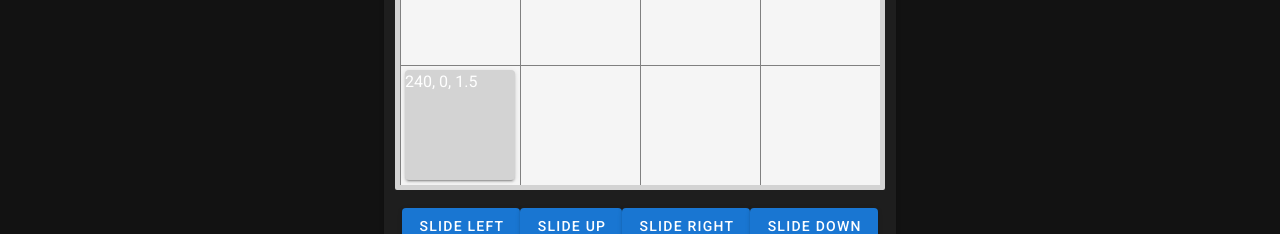
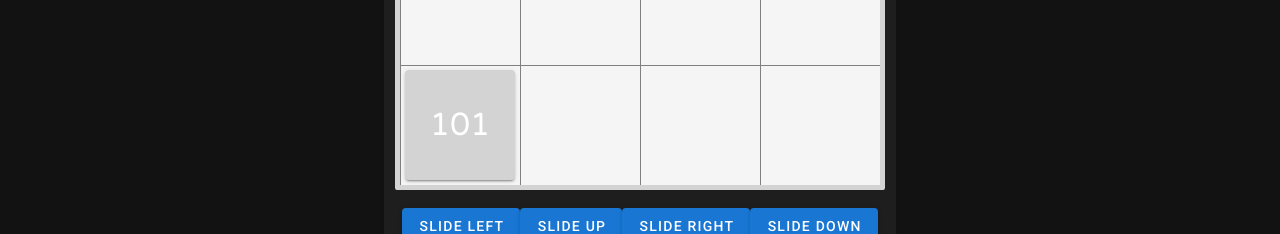
Before and after one commit to add-harris/2048-game, a Nuxt app: page / in a window 1280 px wide. Both pictures are taken after a click on the button "CREATE". Shown: the part 440-674 px from the top of the page. Built offline with nearby package versions, Linux system fonts and the light colour scheme.

Commit message:
config for google fonts added - Montserrat & Varela Round

```diff
--- /dev/null
+++ b/assets/main.css
@@ -0,0 +1,4 @@
+body {
+  font-family: 'Montserrat', sans-serif;
+  font-family: 'Varela Round', sans-serif;
+}
--- a/components/Card.vue
+++ b/components/Card.vue
@@ -1,12 +1,14 @@
 <template>
 
-    <v-card class="sliding-card sliding-card-adjust" v-bind:style="computedStyles" ref="cardRef">{{initTop}}, {{initLeft}}, {{viewPortRatio}}</v-card>
+  <v-card class="sliding-card sliding-card-adjust justify-center" v-bind:style="computedStyles" ref="cardRef">
+    <p class="center">{{value}}</p>
+  </v-card>
 
 </template>
 
 <script>
 
-  // TODO remove cardRef & transitionEnabled from props as no longer used
+  // TODO review props as some no longer used
 
   export default {
     props: {
@@ -14,7 +16,8 @@
       initLeft: Number,
       viewPortRatio: Number,
       transitionEnabled: Boolean,
-      cardRef: String
+      cardRef: String,
+      value: Number
     },
     data() {
       return {
@@ -24,11 +27,13 @@
     computed: {
       computedStyles() {
         // let transitionEnabled = this.transitionEnabled ? 'top 700ms, left 700ms' : 'none'
-        return {
+        const style = {
           top: (this.initTop * this.viewPortRatio) + 'px',
           left: (this.initLeft * this.viewPortRatio) + 'px',
           // transition: transitionEnabled
         }
+        if (!this.transitionEnabled) style.transition = 'none'
+        return style
       }
     }
   }
@@ -36,6 +41,14 @@
 </script>
 
 <style>
+
+  .center {
+    position: absolute;
+    top: 50%;
+    left: 50%;
+    transform: translate(-50%, -50%);
+    font-family: 'Varela Round', sans-serif;
+  }
 
   .sliding-card {
     position: absolute;
@@ -49,6 +62,10 @@
       width: 72px;
       margin: 5px;
     }
+
+    .center {
+      font-size: 1.3em
+    }
   }
 
   @media screen and (min-width: 521px) {
@@ -57,6 +74,10 @@
       width: 110px;
       margin: 5px;
     }
+
+    .center {
+      font-size: 2em
+    }
   }
 
 </style>
--- a/nuxt.config.js
+++ b/nuxt.config.js
@@ -14,7 +14,8 @@ export default {
       { hid: 'description', name: 'description', content: process.env.npm_package_description || '' }
     ],
     link: [
-      { rel: 'icon', type: 'image/x-icon', href: '/favicon.ico' }
+      { rel: 'icon', type: 'image/x-icon', href: '/favicon.ico' },
+      { rel: 'stylesheet', href: "https://fonts.googleapis.com/css2?family=Montserrat&family=Varela+Round&display=swap" }
     ]
   },
   /*
@@ -25,6 +26,7 @@ export default {
   ** Global CSS
   */
   css: [
+    '~/assets/main.css'
   ],
   /*
   ** Plugins to load before mounting the App
--- a/pages/index.vue
+++ b/pages/index.vue
@@ -21,6 +21,7 @@
                         :init-left="card.left"
                         :view-port-ratio="viewPortRatio"
                         :transition-enabled="card.transitionEnabled"
+                        :value="card.value"
                   ></Card>
                 </transition-group>
 
@@ -93,7 +94,7 @@
         transitionType: "shrink",
         cards: {
           // props pattern :
-          // cardRef1: { top: 0, left:0, transitionEnabled: true, ref: 'cardRef1},
+          // cardRef1: { top: 0, left:0, transitionEnabled: true, ref: 'cardRef1', value: 5},
           // cardRef2: { top: 0, left:80 },
           // cardRef3: { top: 0, left:160 },
           // cardRef4: { top: 0, left:240 },
@@ -238,6 +239,7 @@
             left: emptyPosition.left,
             transitionEnabled: true,
             ref: cardRef,
+            value: this.count + 100
           }
 
           // update local data
```
